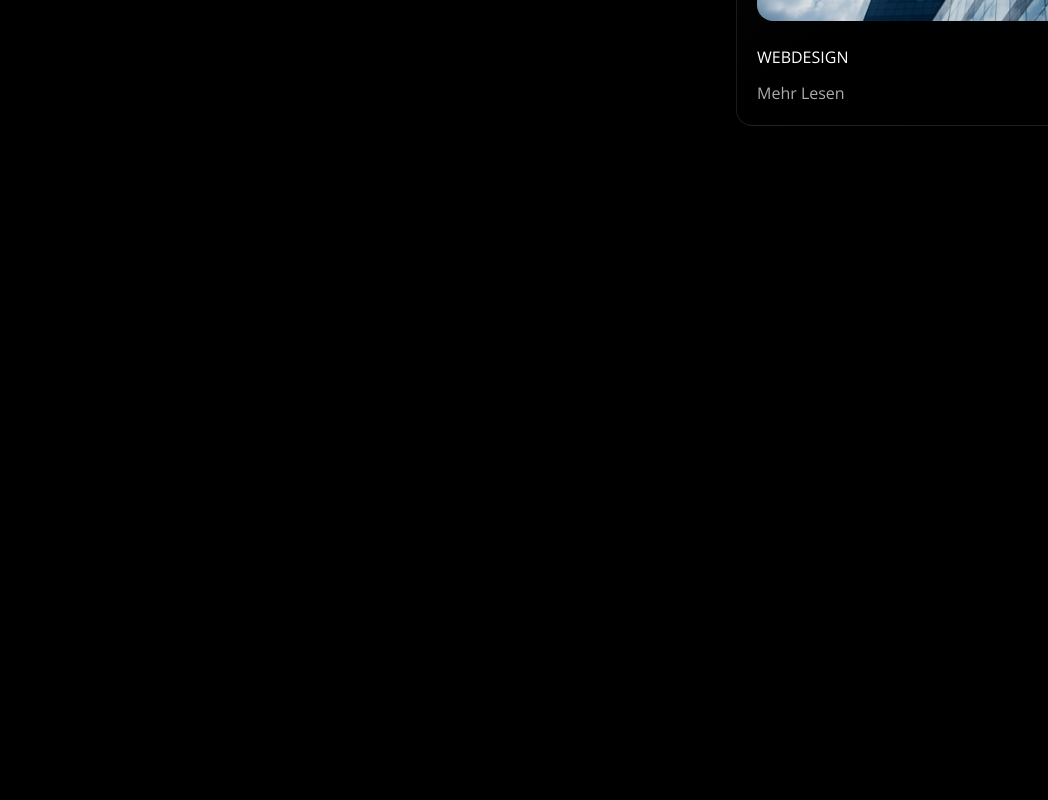
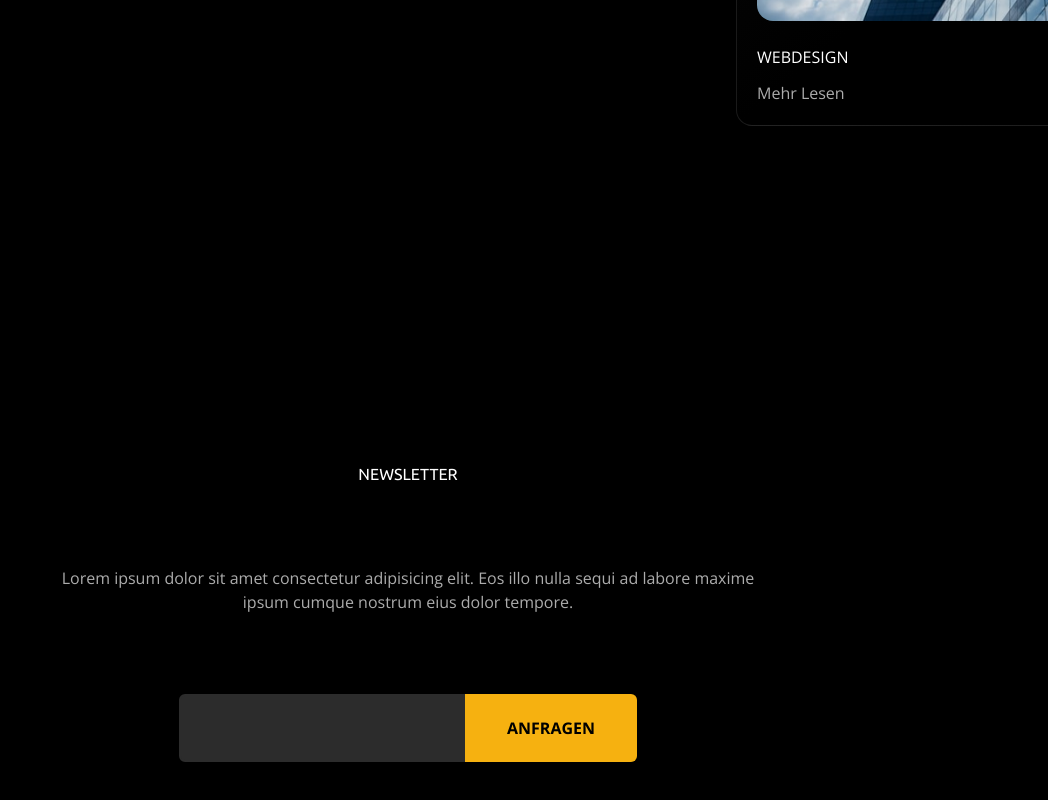
Before and after one commit to Curiosoofficial/curiosolution, a Next.js app: page / in a window 1280 px wide. Shown: the part 3817-4617 px from the top of the page, without its empty margins (232-1280 px from the left). Before the commit the page ends 4183 px from the top, so only its background shows below. Built offline with nearby package versions, Linux system fonts and the light colour scheme.

Commit message:
newsletter

```diff
--- a/app/page.tsx
+++ b/app/page.tsx
@@ -2,6 +2,7 @@ import BenefitSection from "@/components/HomePage/BenefitSection";
 import CardSection from "@/components/HomePage/CardSection";
 import HeroSection from "@/components/HomePage/HeroSection";
 import HowSection from "@/components/HomePage/HowSection";
+import NewsletterSection from "@/components/HomePage/NewsletterSection";
 
 
 
@@ -12,6 +13,7 @@ export default function Home() {
       <CardSection/>
       <BenefitSection/>
       <HowSection/>
+      <NewsletterSection/>
     </main>
   );
 }
--- /dev/null
+++ b/components/HomePage/NewsletterSection.tsx
@@ -0,0 +1,21 @@
+import React from "react";
+
+const NewsletterSection = () => {
+  return (
+    <section className="flex flex-col justify-center items-center py-24 px-72">
+      <h2 className="h2-bold font-ubuntu">NEWSLETTER</h2>
+      <p className="text-center pt-20 text-text-secondary">
+        Lorem ipsum dolor sit amet consectetur adipisicing elit. Eos illo nulla
+        sequi ad labore maxime ipsum cumque nostrum eius dolor tempore.
+      </p>
+      <div className="pt-20 flex justify-center items-center">
+        <input type="text" className="rounded-s-md px-10 py-5  font-bold text-black bg-secondary border-[2px] border-secondary"/>
+        <button className="px-10 py-5 rounded-e-md bg-accent-yellow text-black font-bold transition duration-200 hover:bg-white hover:text-black border-2 border-transparent hover:border-accent-yellow">
+          ANFRAGEN
+        </button>
+      </div>
+    </section>
+  );
+};
+
+export default NewsletterSection;
```
